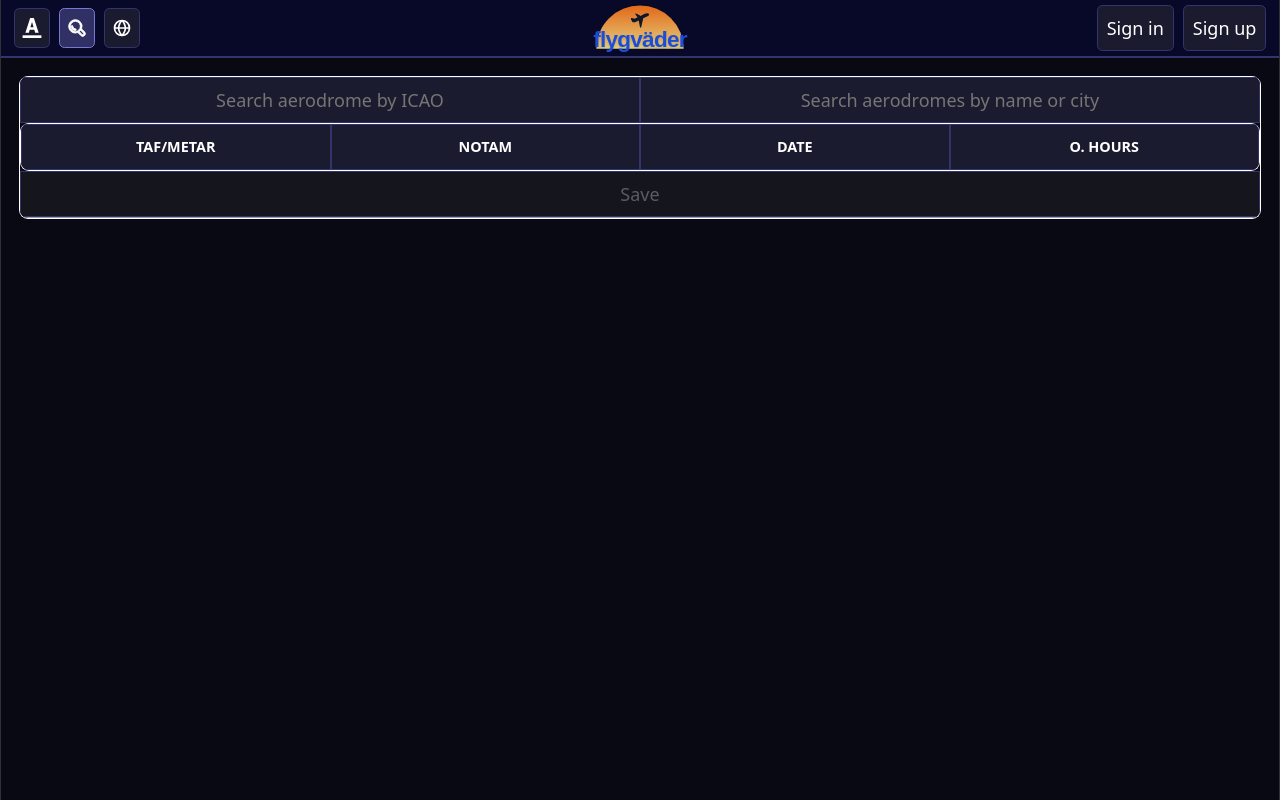
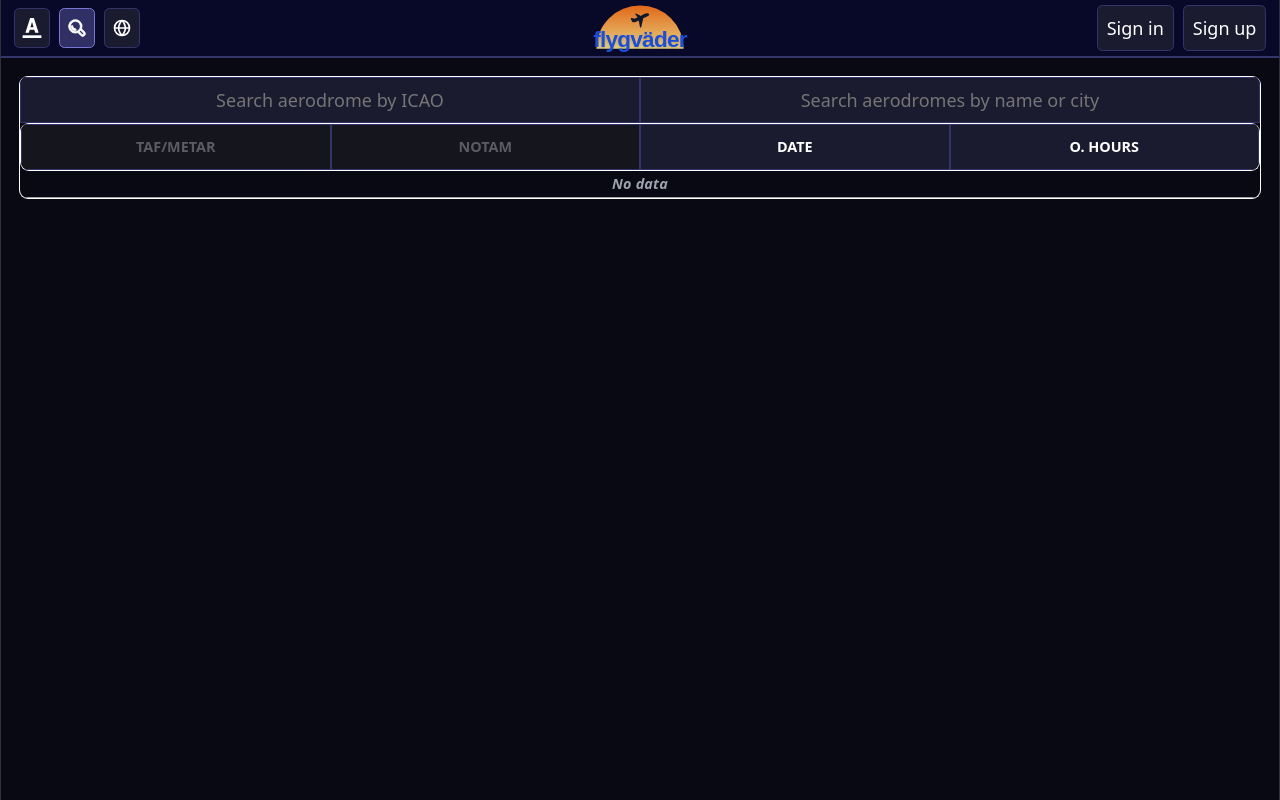
Before and after one commit to emiluppenberg/flightplan, a React (Vite) app: page /search in a window 1280 px wide. Built offline with nearby package versions, Linux system fonts and the light colour scheme.

Commit message:
Added nullable icaoId member to airports because a valid icaoId cannot be derived from the formValues member

```diff
--- a/src/Context.ts
+++ b/src/Context.ts
@@ -10,7 +10,7 @@ export type FlightPathState = {
     handleSubmit: (airport: AirportData, fetchNotam: boolean) => void;
     handleSetFormValues: (newValues: AirportFormValues, id: string) => void;
     handleSetHighlights: (newHighlights: CodeHighlight[], report: CodeHighlightReport) => Promise<void>;
-    handleAddAirport: (icaoId: string) => void;
+    handleAddAirport: (icaoId: string | null) => void;
     handleDeleteAirport: (id: string) => void;
     handleSignIn: (values: UserFormValues) => Promise<void>;
     handleSignOut: () => void;
--- a/src/Provider.tsx
+++ b/src/Provider.tsx
@@ -260,8 +260,8 @@ export const FlightPathProvider = () => {
         }
     }
 
-    const handleAddAirport = async (icaoId: string) => {
-        if (icaoId.length === 0) return
+    const handleAddAirport = async (icaoId: string | null) => {
+        if (!icaoId) return
 
         let supabaseAirport: SupabaseAirport | undefined = undefined
         let nextPollSNOWTAM = Date.now()
@@ -319,6 +319,7 @@ export const FlightPathProvider = () => {
         setAirports(current => [...current, {
             ...searchAirport,
             id: crypto.randomUUID(),
+            icaoId: icaoId,
             formValues: { ...searchAirport.formValues },
             TAF: hasTAF ? [...searchAirport.TAF] : [],
             METAR: hasMETAR ? [...searchAirport.METAR] : [],
--- a/src/components/AirportHeaderButtons.tsx
+++ b/src/components/AirportHeaderButtons.tsx
@@ -5,11 +5,15 @@ import { searchAirportId, SVG_URLS } from "../utilities";
 
 type AirportHeaderButtonsProps = {
     airport: AirportData;
-    reportsOpen: boolean;
+    tafMetarOpen: boolean;
     notamsOpen: boolean;
     dateOpen: boolean;
     operationalHoursOpen: boolean;
-    setReportsOpen: Dispatch<SetStateAction<boolean>>;
+    tafMetarDisabled: boolean;
+    notamsDisabled: boolean;
+    dateDisabled: boolean;
+    operationalHoursDisabled: boolean;
+    setTafMetarOpen: Dispatch<SetStateAction<boolean>>;
     setNotamsOpen: Dispatch<SetStateAction<boolean>>;
     setDateOpen: Dispatch<SetStateAction<boolean>>;
     setOperationalHoursOpen: Dispatch<SetStateAction<boolean>>;
@@ -54,24 +58,28 @@ const AirportHeaderButtons = (props: AirportHeaderButtonsProps) => {
             <div className="airport-header-buttons">
                 <button
                     type="button"
-                    className={`btn-taf-metar ${props.reportsOpen ? "open" : ""}`}
-                    onClick={() => props.setReportsOpen(value => !value)}>
+                    disabled={props.tafMetarDisabled}
+                    className={`btn-taf-metar ${props.tafMetarOpen ? "open" : ""}`}
+                    onClick={() => props.setTafMetarOpen(value => !value)}>
                     <h4>TAF/METAR</h4>
                 </button>
                 <button
                     type="button"
+                    disabled={props.notamsDisabled}
                     className={`btn-notam ${props.notamsOpen ? "open" : ""}`}
                     onClick={() => props.setNotamsOpen(value => !value)}>
                     <h4>NOTAM</h4>
                 </button>
                 <button
                     type="button"
+                    disabled={props.dateDisabled}
                     className={`btn-date ${props.dateOpen ? "open" : ""}`}
                     onClick={() => props.setDateOpen(value => !value)}>
                     <h4>DATE</h4>
                 </button>
                 <button
                     type="button"
+                    disabled={props.operationalHoursDisabled}
                     className={`btn-operational-hours ${props.operationalHoursOpen ? "open" : ""}`}
                     onClick={() => props.setOperationalHoursOpen(value => !value)}>
                     <h4>O. HOURS</h4>
--- a/src/components/AirportRender.tsx
+++ b/src/components/AirportRender.tsx
@@ -17,7 +17,7 @@ type AirportRenderProps = {
 
 const AirportRender = (props: AirportRenderProps) => {
     const context = useFlightPathContext()
-    const [reportsOpen, setReportsOpen] = useState(false)
+    const [tafMetarOpen, setTafMetarOpen] = useState(false)
     const [notamsOpen, setNotamsOpen] = useState(false)
     const [dateOpen, setDateOpen] = useState(false)
     const [operationalHoursOpen, setOperationalHoursOpen] = useState(false)
@@ -44,7 +44,7 @@ const AirportRender = (props: AirportRenderProps) => {
                 highlights={context.highlightsMETAR}
                 isMostRecentMETAR={index === 0} />
         )),
-    ];
+    ]
     const reportsTAF = [
         ...props.airport.TAF.map((taf, index) => (
             <ReportRender
@@ -56,7 +56,7 @@ const AirportRender = (props: AirportRenderProps) => {
         ))
     ]
     const reportsNOTAM = [
-        sortedNOTAM.map((notam, index) => (
+        ...sortedNOTAM.map((notam, index) => (
             <NotamRender
                 key={`${props.airport.id}-notam-${index}`}
                 notam={notam} />
@@ -71,17 +71,26 @@ const AirportRender = (props: AirportRenderProps) => {
 
     const airportOpeningHours = getOperationalHours(props.airport.NOTAM, targetDate, context.highlightsOPERATIONAL_HOURS)
 
+    const tafMetarDisabled = props.airport.METAR.length === 0 && props.airport.TAF.length === 0
+    const notamsDisabled = props.airport.NOTAM.length === 0
+    const dateDisabled = props.airport.icaoId !== null
+    const operationalHoursDisabled = props.airport.icaoId !== null
+
     return (
         <FormProvider {...form}>
             <div className="airport-render-container">
                 <div className="airport-header-container">
                     <AirportHeaderButtons
                         airport={props.airport}
-                        reportsOpen={reportsOpen}
+                        tafMetarOpen={tafMetarOpen}
                         notamsOpen={notamsOpen}
                         dateOpen={dateOpen}
                         operationalHoursOpen={operationalHoursOpen}
-                        setReportsOpen={setReportsOpen}
+                        tafMetarDisabled={tafMetarDisabled}
+                        notamsDisabled={notamsDisabled}
+                        dateDisabled={dateDisabled}
+                        operationalHoursDisabled={operationalHoursDisabled}
+                        setTafMetarOpen={setTafMetarOpen}
                         setNotamsOpen={setNotamsOpen}
                         setDateOpen={setDateOpen}
                         setOperationalHoursOpen={setOperationalHoursOpen}
@@ -115,9 +124,9 @@ const AirportRender = (props: AirportRenderProps) => {
                         </div>
                     </Expand>
                     {reportsMETAR[0]}
-                    {!reportsOpen && reportsTAF[0]}
+                    {!tafMetarOpen && reportsTAF[0]}
                     <Expand
-                        isOpen={reportsOpen}
+                        isOpen={tafMetarOpen}
                         rows={1}>
                         <div>
                             {reportsMETAR.slice(1)}
--- a/src/components/SearchAirportForm.tsx
+++ b/src/components/SearchAirportForm.tsx
@@ -1,11 +1,11 @@
 import { useCallback, useEffect, useMemo, useRef, useState } from "react"
 import { FormProvider, useForm } from "react-hook-form"
 import { useFlightPathContext } from "../Context"
-import type { AirportFormValues, AirportsResourceResponse } from "../types"
+import type { AirportFormValues, AerodromesResourceResponse } from "../types"
 import { searchAirportId } from "../utilities"
 import Expand from "./Expand"
 import AirportRender from "./AirportRender"
-import { fetchAirports, fetchAirportsPage, PATH_AIRPORTS } from "../api/resources"
+import { fetchAerodromes, fetchAerodromesPage, fetchAerodromeIcaoId } from "../api/resources"
 
 const SearchAirportForm = () => {
     const context = useFlightPathContext()
@@ -16,10 +16,10 @@ const SearchAirportForm = () => {
     const { register, getValues, setValue, watch, handleSubmit: formSubmit } = form;
     const selectedIcaoId = watch("icaoId")
 
-    const [searchResponse, setSearchResponse] = useState<AirportsResourceResponse>()
+    const [error, setError] = useState("")
+    const [searchResponse, setSearchResponse] = useState<AerodromesResourceResponse>()
     const [searchOpen, setSearchOpen] = useState(false)
     const [searchParam, setSearchParam] = useState("")
-    const [searchMessage, setSearchMessage] = useState("")
 
     const searchInputRef = useRef<HTMLInputElement>(null)
     const searchPanelRef = useRef<HTMLDivElement>(null)
@@ -51,15 +51,15 @@ const SearchAirportForm = () => {
     const previousSearchId = useRef(0)
     const handleSearch = async () => {
         try {
-            setSearchMessage("")
+            setError("")
             const searchId = ++previousSearchId.current
-            const response = await fetchAirports(searchParam);
+            const response = await fetchAerodromes(searchParam);
 
             if (searchId < previousSearchId.current) return
 
             setSearchResponse(response)
         } catch (error) {
-            setSearchMessage(error instanceof Error ? error.message : "There was an unexpected error during search")
+            setError(error instanceof Error ? error.message : "There was an unexpected error during search")
         }
     }
 
@@ -76,63 +76,67 @@ const SearchAirportForm = () => {
     }, [searchInterval])
 
     const handlePagination = async (page: string) => {
-        setSearchMessage("")
+        setError("")
+
         try {
-            const response = await fetchAirportsPage(page);
+            const response = await fetchAerodromesPage(page);
             setSearchResponse(response)
         } catch (error) {
-            setSearchMessage(error instanceof Error ? error.message : "There was an unexpected error during pagination")
+            setError(error instanceof Error ? error.message : "There was an unexpected error during pagination")
         }
     }
 
-    const handleSelectSearchItem = (icao: string) => {
+    const handleSelectSearchItem = (icaoId: string) => {
+        setError("")
+
+        try {
+            if (searchAirport) {
                 const values: AirportFormValues = {
                     ...getValues(),
-            icaoId: icao.trim().toUpperCase(),
-        };
+                    icaoId: icaoId.trim().toUpperCase(),
+                }
 
                 setValue("icaoId", values.icaoId, {
                     shouldDirty: true,
                     shouldValidate: true,
-        });
+                })
 
                 context.handleSetFormValues(values, searchAirportId);
-
-        if (searchAirport) {
                 context.handleSubmit({ ...searchAirport, formValues: values }, true);
+            }
+        } catch (error) {
+            setError(error instanceof Error ? error.message : `There was an unexpected error while fetching data for ICAO: ${icaoId}`)
         }
     }
 
-    const handleSubmit = () => {
+    const handleSubmit = async () => {
+        setError("")
+
+        try {
             if (searchAirport && !searchAirport.isLoading) {
-            context.handleSubmit(searchAirport, true);
-        }
+                const values: AirportFormValues = {
+                    ...getValues(),
+                    icaoId: await fetchAerodromeIcaoId(searchAirport.formValues.icaoId),
                 }
 
-    const handleAddAirport = async () => {
-        if (!searchAirport) return
+                setValue("icaoId", values.icaoId, {
+                    shouldDirty: true,
+                    shouldValidate: true,
+                })
 
-        try {
-            const response = await fetch(`${PATH_AIRPORTS}/${selectedIcaoId}`)
-
-            if (!response.ok) {
-                throw new Error(`Received status code ${response.status} while verifying ICAO code ${selectedIcaoId}`)
+                context.handleSetFormValues(values, searchAirportId);
+                context.handleSubmit({ ...searchAirport, formValues: values }, true);
             }
-
-            context.handleAddAirport(selectedIcaoId)
-        }
-        catch (error) {
-            const message = error instanceof Error
-                ? error.message
-                : `There was an unexpected error while verifying ICAO code ${selectedIcaoId}`
-
-            setSearchMessage(message)
+        } catch (error) {
+            setError(error instanceof Error ? error.message : `There was an unexpected error while fetching data for ICAO: ${searchAirport?.formValues.icaoId}`)
         }
     }
 
     const airportRender = useMemo(() =>
         searchAirport && <AirportRender airport={searchAirport} form={form} />,
         [searchAirport])
+
+    const hasSearched = searchAirport && searchAirport.icaoId
 
     return (
         <FormProvider {...form}>
@@ -201,16 +205,17 @@ const SearchAirportForm = () => {
                         </Expand>
                     </div>
                     {airportRender && (airportRender)}
-                    {searchMessage.length > 0 && (
-                        <p className="message warning">{searchMessage}</p>
+                    {error.length > 0 && (
+                        <p className="message warning">{error}</p>
                     )}
                     <div className="sticky">
-                        <button
+                        {hasSearched
+                            ? (<button
                                 type="button"
-                            disabled={selectedIcaoId.length === 0}
-                            onClick={handleAddAirport}>
+                                onClick={() => context.handleAddAirport(searchAirport.icaoId)}>
                                 Save
-                        </button>
+                            </button>)
+                            : (<p className="message">No data</p>)}
                     </div>
                 </div>
             </form>
--- a/src/utilities.ts
+++ b/src/utilities.ts
@@ -118,6 +118,7 @@ export const refreshAirports = async (supabaseAirports: SupabaseAirport[]): Prom
 export const createAirport = (id: string): AirportData => {
   return {
     id: id,
+    icaoId: null,
     formValues: {
       icaoId: "",
       date: "",
```
Also changed, not shown: src/api/resources.ts (+16 -3 lines), src/types.ts (+8 -3 lines). Lines whose indentation alone changed are shown as unchanged.
